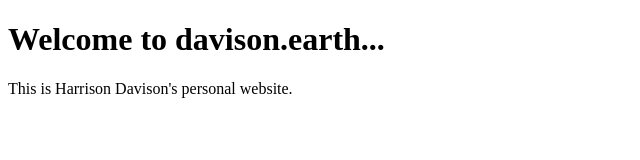
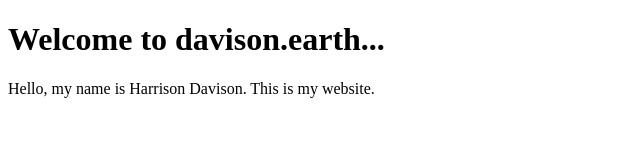
Before and after one commit to HDtCdr/hdtcdr.github.io, a plain HTML site: page index.html in a window 1280 px wide. Shown: the whole page, without its empty margins (0-640 px from the left). Drawn offline with Linux system fonts and the light colour scheme.

Commit message:
Update index.html

```diff
--- a/index.html
+++ b/index.html
@@ -5,6 +5,6 @@
 	</head>
 	<body>
 		<h1>Welcome to davison.earth...</h1>
-		This is Harrison Davison's personal website.
+		Hello, my name is Harrison Davison. This is my website.
 	</body>
 </html>
```
